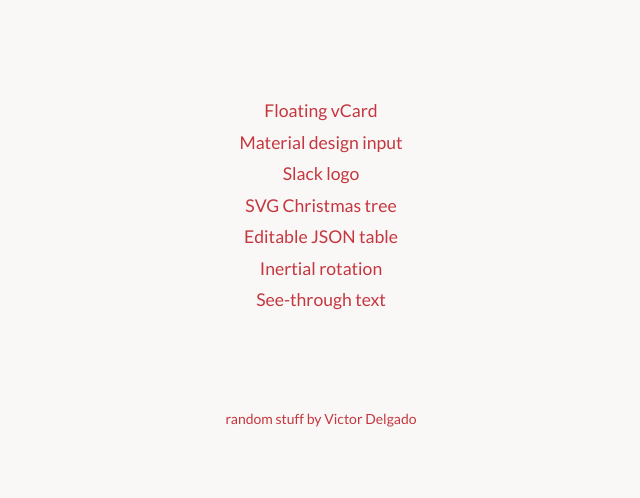
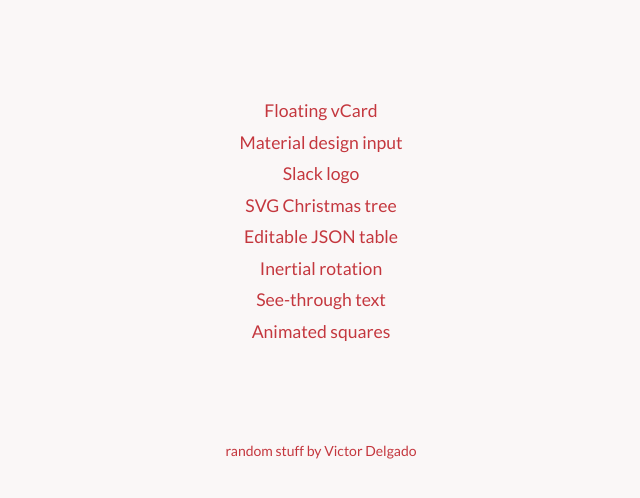
Before and after one commit to vdel26/playground, a website: page index.html in a window 1280 px wide. Shown: the whole page, without its empty margins (319-959 px from the left). Drawn offline with Linux system fonts and the light colour scheme.

Commit message:
link to squares exp

```diff
--- a/index.html
+++ b/index.html
@@ -17,6 +17,7 @@
     <li><a href="editable-table/">Editable JSON table</a></li>
     <li><a href="inertial-rotation/">Inertial rotation</a></li>
     <li><a href="see-through/">See-through text</a></li>
+    <li><a href="explode/">Animated squares</a></li>
   </ul>
 
   <div class="me"><a href="http://victordg.com">random stuff by Victor Delgado</a></div>
```
